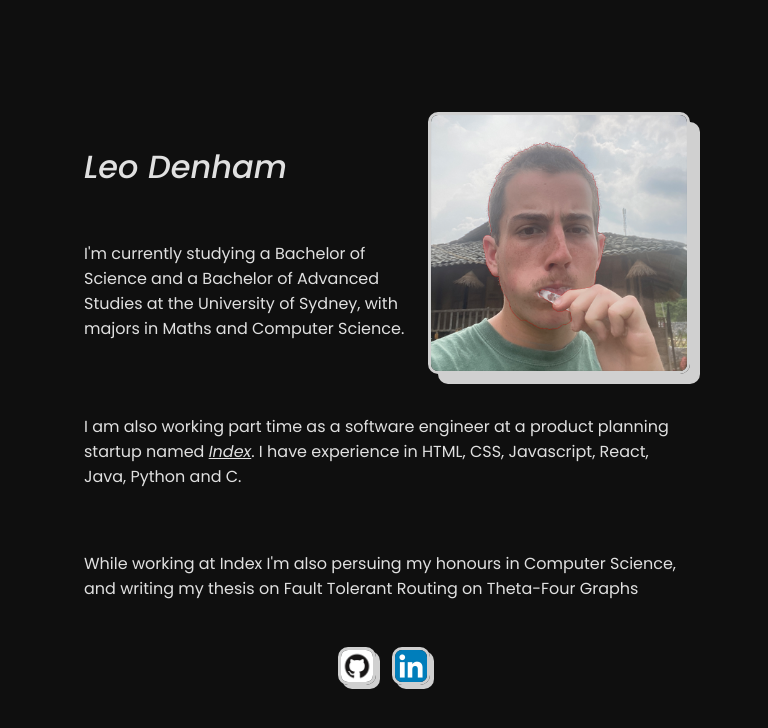
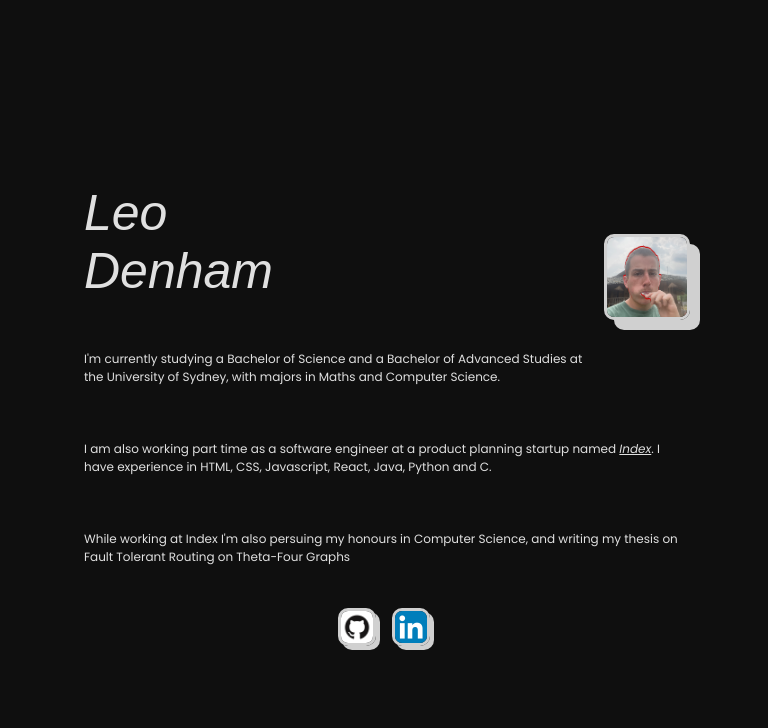
Before and after one commit to leodenham/LeosWebsite, a plain HTML site: page index.html in a window 768 px wide. Drawn offline with Linux system fonts and the light colour scheme; a web font is replaced by a local one.

Commit message:
improve mobile and cool font thing

```diff
--- a/index.html
+++ b/index.html
@@ -5,6 +5,7 @@
     <meta name="viewport" content="width=device-width, initial-scale=1.0" />
     <title>Leo Denham</title>
     <link rel="stylesheet" type="text/css" href="style.css" />
+    <link rel="stylesheet" href="https://use.typekit.net/jjv2dnk.css">
     <link rel="preconnect" href="https://fonts.googleapis.com" />
     <link rel="preconnect" href="https://fonts.gstatic.com" crossorigin />
     <link rel="preconnect" href="https://fonts.googleapis.com" />
--- a/script.js
+++ b/script.js
@@ -96,7 +96,8 @@ linkedIn.addEventListener("mouseout", () => {
   clearInterval(intervalId);
 });
 
-photoOfLeo.addEventListener("mouseover", () => {
+photoOfLeo.addEventListener("mouseover", (e) => {
+  console.log(e);
   intervalId = setInterval(() => createStar("photoOfLeo"), newStarInterval);
 });
 
@@ -108,3 +109,12 @@ document.addEventListener("mousemove", function (e) {
   mouseX = e.clientX;
   mouseY = e.clientY;
 });
+
+const leosName = document.getElementById("leosName");
+
+setInterval(() => {
+  const italicLevel = Math.floor(Math.random() * 9) + 1;
+  const weight = Math.random() * 500 + 400;
+  const width = Math.random() * 100 + 50;
+  leosName.style.fontVariationSettings = `"ital" ${italicLevel}, "wght" ${weight}, "wdth" ${width}`;
+}, 1000);
--- a/style.css
+++ b/style.css
@@ -7,6 +7,18 @@ body {
   margin: 0;
   padding: 0;
   overflow: hidden;
+}
+
+#leosName {
+  font-family: "reflex-pro-variable", sans-serif;
+  font-variation-settings: "ital" 9, "wght" 900, "wdth" 100;
+  transition: font-variation-settings 80ms ease-out;
+}
+
+@media (min-width: 768px) {
+  #leosName {
+    font-size: 50px;
+  }
 }
 
 html {
@@ -130,6 +142,7 @@ h1 {
   transition: transform 300ms ease-in-out;
   z-index: 10;
   transform: translate(0);
+  pointer-events: none;
 }
 
 .photoOfLeo:hover .justleoFace {
@@ -154,3 +167,23 @@ h1 {
 .justBackground {
   position: relative;
 }
+@media (max-width: 768px) {
+  * {
+    font-size: 12px;
+  }
+
+  h1 {
+    font-size: 50px;
+    max-width: 80px;
+  }
+
+  .photoOfLeo {
+    width: 80px;
+    height: 80px;
+  }
+
+  .justleoFace {
+    top: -86px;
+    left: 3px;
+  }
+}
```
